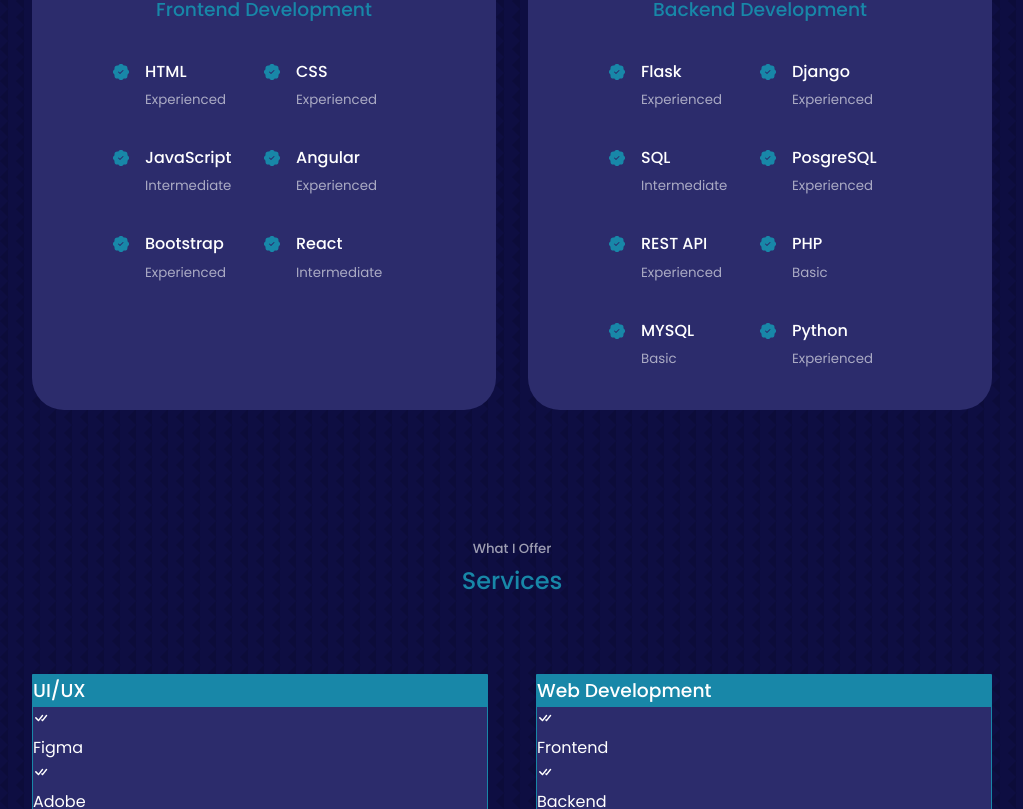
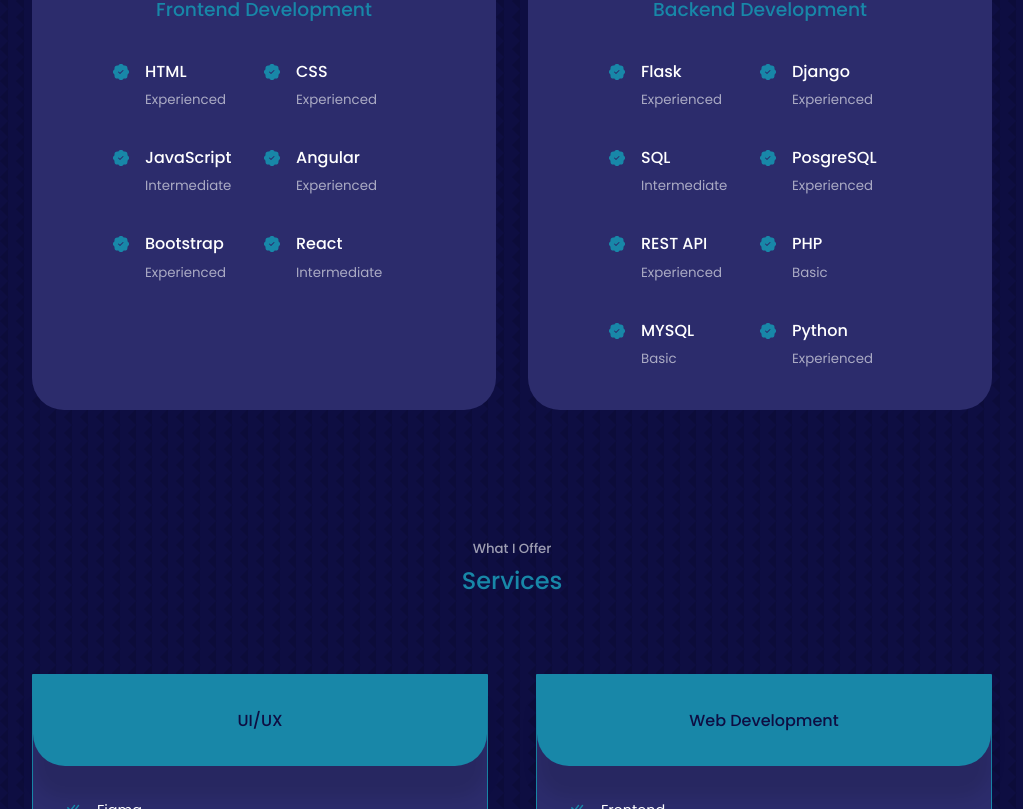
Before and after one commit to EsauKip/portfolio, a React (Create React App) app: page / in a window 1280 px wide. Shown: the part 1991-2800 px from the top of the page, without its empty margins (128-1151 px from the left). Built offline with nearby package versions, Linux system fonts and the light colour scheme.

Commit message:
add media queries to the services section

```diff
--- a/src/components/work/services.css
+++ b/src/components/work/services.css
@@ -18,4 +18,43 @@
 }
 .service__head{
     background: var(--color-primary);
+    padding: 2rem;
+    border-radius: 0 0 2rem 2rem;
+    box-shadow: 0 2rem 1rem rgba(0,0,0,0.1);
 }
+.service__head h3 {
+    color: var(--color-bg);
+    font-size: 1rem;
+    text-align: center;
+}
+.service__list{
+    padding: 2rem;
+}
+.service__list li {
+    display: flex;
+    gap: 1rem;
+    margin-bottom: 0.8rem;
+}
+.service__list-icon{
+    color: var(--color-primary);
+    margin-top: 2px;
+}
+.service__list p{
+    font-size: 0.9rem ;
+}
+@media screen and (max-width:1024px) {
+
+    .services__container{
+        grid-template-columns: 1fr 1fr;
+        gap: 2rem;
+    }
+    .service{
+        height: auto;
+    }
+}
+@media screen and (max-width:600px) {
+    .services__container{
+        grid-template-columns: 1fr;
+        gap: 1.5rem;
+    }
+}
--- a/src/index.css
+++ b/src/index.css
@@ -10,7 +10,7 @@
     text-decoration: none;
 }
 :root{
-    --colo-bg:#0e0e42;
+    --color-bg:#0e0e42;
     --color-bg-variant:#2c2c6c;
     --color-primary:#1887a8;
     --color-primary-variant:#225c8b;
@@ -30,7 +30,7 @@
 }
 body{
     font-family: 'Poppins', sans-serif;
-    background: var(--colo-bg);
+    background: var(--color-bg);
     color: var(--color-white);
     line-height: 1.7;
     background-image:url(../src/assets/bg-texture.png) ;
```
